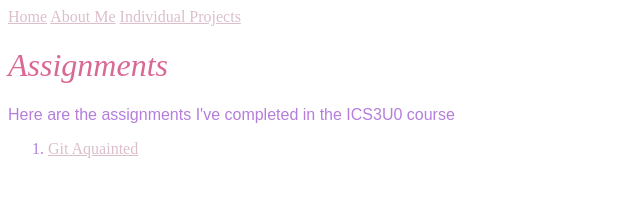
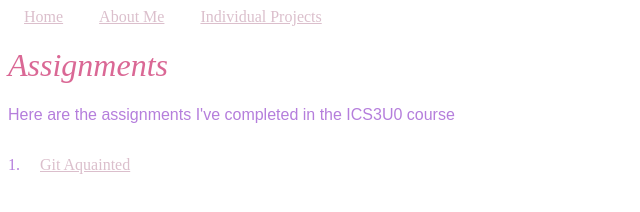
Before and after one commit to CholiShawn/Portfolio, a plain HTML site: page pages/assignments.html in a window 1280 px wide. Shown: the whole page, without its empty margins (0-640 px from the left). Drawn offline with Linux system fonts and the light colour scheme.

Commit message:
I spaced out the navigation bar

```diff
--- a/styles/main.css
+++ b/styles/main.css
@@ -1,21 +1,16 @@
 a{
     color: #dbbfcc;
-
-
+    padding: 1em;
 }
 figure{
     text-align: center;
-
 }
 p{
     color: #b57edc;
     font-family: 'PT Sans', sans-serif;
-
 }
 h2{
     color: #94c6e3;
-
-
 }
 h1{
     color: #da6895;
@@ -23,9 +18,8 @@ h1{
 }
 h4{
     color: #94c6e3;
-
 }
 ol{
     color: #b57edc;
-
+    padding: 1em;
 }
```
Also changed, not shown: pages/about.html (+2 -1 lines).
